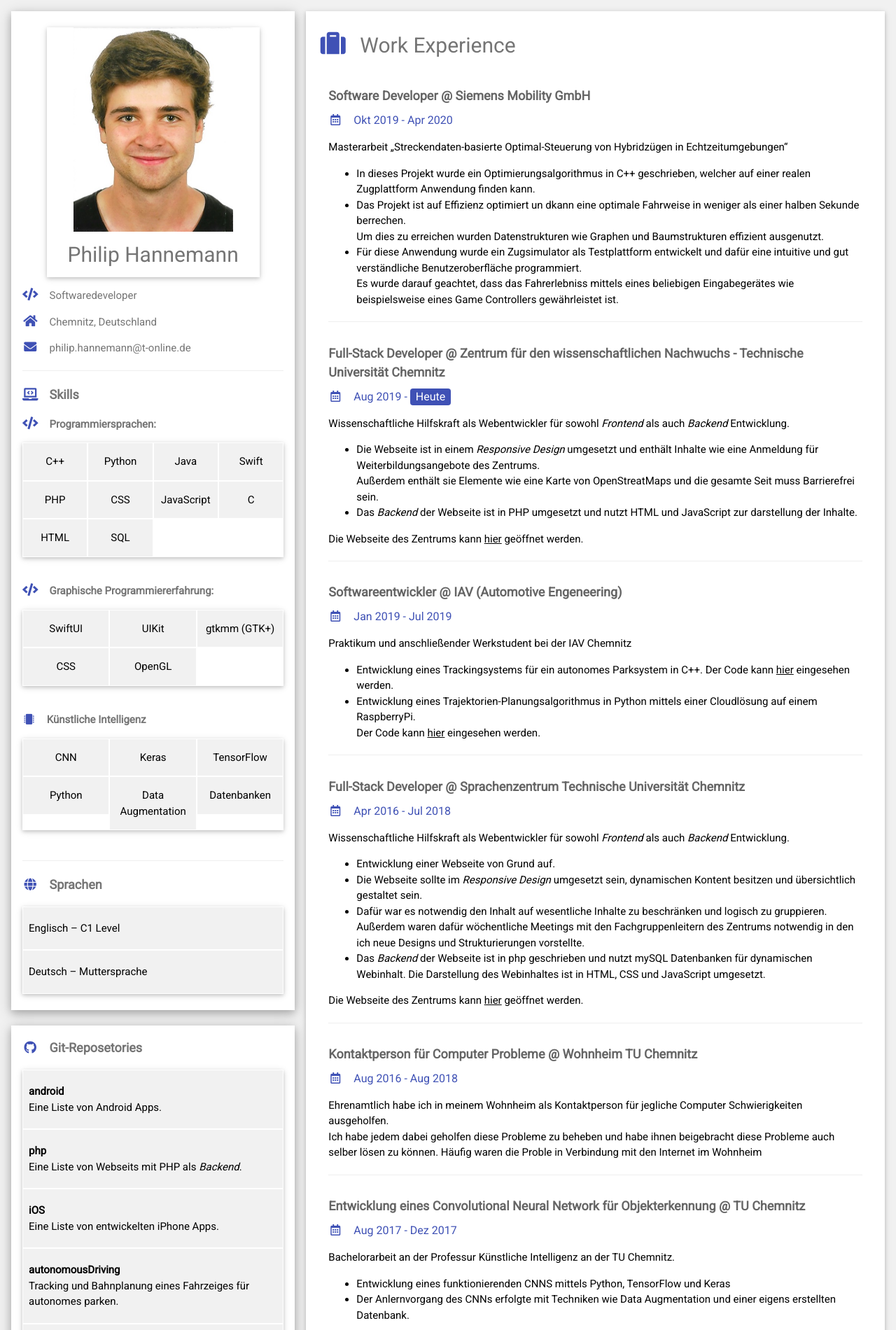
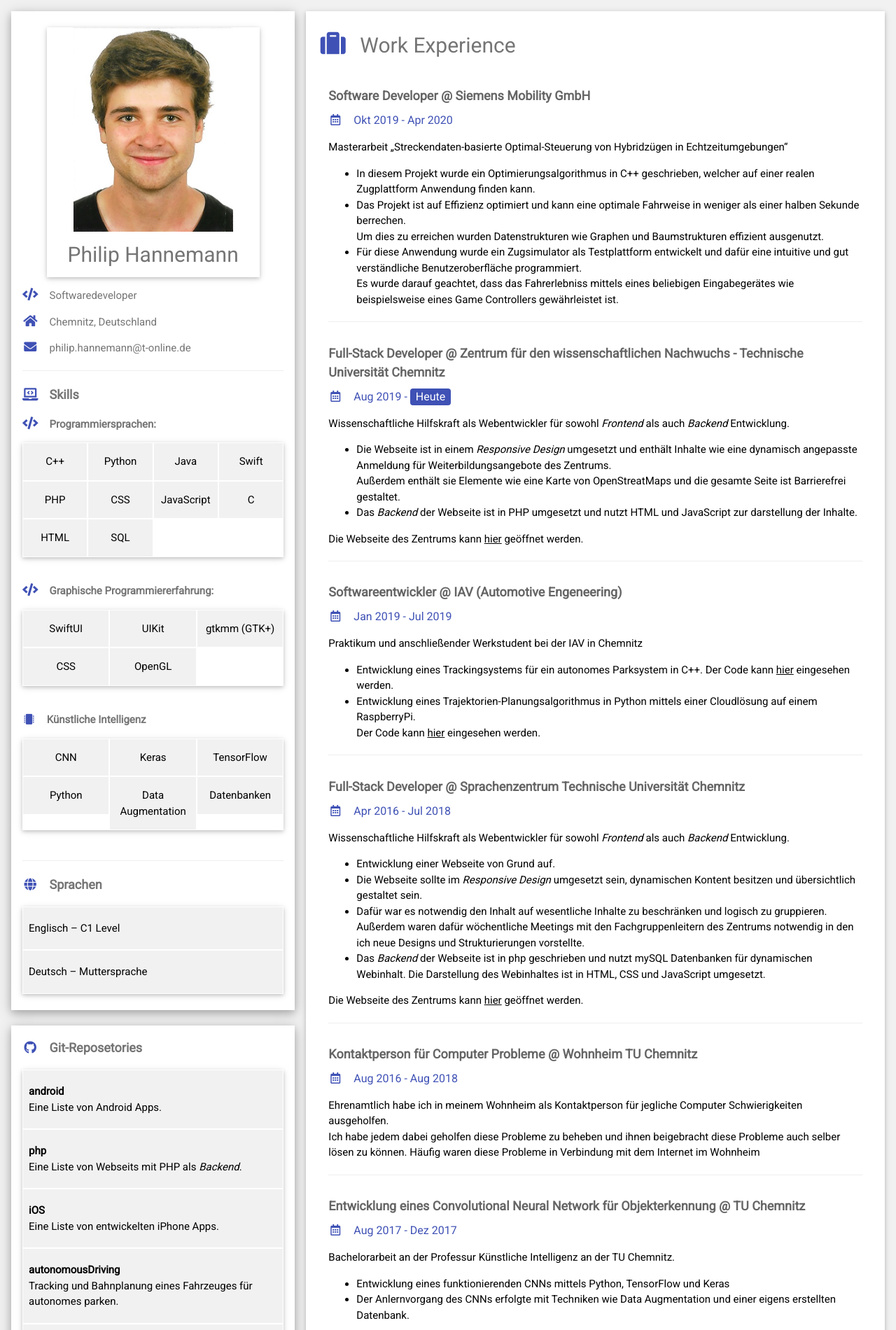
Before and after one commit to PhilipHannemann/PhilipHannemann.github.io.old, a plain HTML site: page index.html in a window 1280 px wide. Shown: the top 1900 px of the page at 70% size. Drawn offline with Linux system fonts and the light colour scheme.

Commit message:
Korrektur

```diff
--- a/index.html
+++ b/index.html
@@ -145,7 +145,7 @@
 	      	  <div class="w3-padding-small w3-light-grey w3-border w3-border-white w3-hover-border-dark-gray">
 	      	  	<a href="https://github.com/PhilipHannemann/autonomousDriving" class="boxLink">
 		          	 <p><b>autonomousDriving</b><br>
-		          	 	Tracking und Bahnplanung eines Fahrzeiges für autonomes parken.
+		          	 	Tracking und Bahnplanung eines Fahrzeuges für autonomes parken.
 		          	 </p>
 	          	</a>
 	      	  </div>
@@ -239,8 +239,8 @@
           <h6 class="w3-text-indigo"><i class="far fa-calendar-alt fa-fw w3-margin-right"></i>Okt 2019 - Apr 2020</h6>
           <p>Masterarbeit „Streckendaten-basierte Optimal-Steuerung von Hybridzügen in Echtzeitumgebungen“</p>
 			<ul>
-				<li>In dieses Projekt wurde ein Optimierungsalgorithmus in C++ geschrieben, welcher auf einer realen Zugplattform Anwendung finden kann. </li>
-				<li>Das Projekt ist auf Effizienz optimiert un dkann eine optimale Fahrweise in weniger als einer halben Sekunde berrechen. <br>
+				<li>In diesem Projekt wurde ein Optimierungsalgorithmus in C++ geschrieben, welcher auf einer realen Zugplattform Anwendung finden kann. </li>
+				<li>Das Projekt ist auf Effizienz optimiert und kann eine optimale Fahrweise in weniger als einer halben Sekunde berrechen. <br>
 				Um dies zu erreichen wurden Datenstrukturen wie Graphen und Baumstrukturen effizient ausgenutzt.
 				</li>
 				<li>
@@ -257,8 +257,8 @@
           <p>Wissenschaftliche Hilfskraft als Webentwickler für sowohl <i>Frontend</i> als auch <i>Backend</i> Entwicklung.</p>
           <p>
           	<ul>
-          		<li>Die Webseite ist in einem <i>Responsive Design</i> umgesetzt  und enthält Inhalte wie eine Anmeldung für Weiterbildungsangebote des Zentrums.<br>
-          		Außerdem enthält sie Elemente wie eine Karte von OpenStreatMaps und die gesamte Seit muss Barrierefrei sein.
+          		<li>Die Webseite ist in einem <i>Responsive Design</i> umgesetzt und enthält Inhalte wie eine dynamisch angepasste Anmeldung für Weiterbildungsangebote des Zentrums.<br>
+          		Außerdem enthält sie Elemente wie eine Karte von OpenStreatMaps und die gesamte Seite ist Barrierefrei gestaltet.
           		</li>
           		<li>Das <i>Backend</i> der Webseite ist in PHP umgesetzt und nutzt HTML und JavaScript zur darstellung der Inhalte.</li>
           	</ul>
@@ -270,7 +270,7 @@
         <div class="w3-container">
           <h5 class="w3-opacity"><b>Softwareentwickler @ IAV (Automotive Engeneering)</b></h5>
           <h6 class="w3-text-indigo"><i class="far fa-calendar-alt fa-fw w3-margin-right"></i>Jan 2019 - Jul 2019</h6>
-          <p>Praktikum und anschließender Werkstudent bei der IAV Chemnitz</p>
+          <p>Praktikum und anschließender Werkstudent bei der IAV in Chemnitz</p>
 	          <ul>
 	          	<li>Entwicklung eines Trackingsystems für ein autonomes Parksystem in C++. Der Code kann <a href="https://github.com/PhilipHannemann/autonomousDriving/tree/master/tracking">hier</a> eingesehen werden.</li>
 	          	<li>Entwicklung eines Trajektorien-Planungsalgorithmus in Python mittels einer Cloudlösung auf einem RaspberryPi. <br>Der Code kann <a href="https://github.com/PhilipHannemann/autonomousDriving/tree/master/pathPlaning">hier</a> eingesehen werden.</li>
@@ -302,7 +302,7 @@
           <h5 class="w3-opacity"><b>Kontaktperson für Computer Probleme @ Wohnheim TU Chemnitz</b></h5>
           <h6 class="w3-text-indigo"><i class="far fa-calendar-alt fa-fw w3-margin-right"></i>Aug 2016 - Aug 2018</h6>
           <p>Ehrenamtlich habe ich in meinem Wohnheim als Kontaktperson für jegliche Computer Schwierigkeiten ausgeholfen.<br>
-          Ich habe jedem dabei geholfen diese Probleme zu beheben und habe ihnen beigebracht diese Probleme auch selber lösen zu können. Häufig waren die Proble in Verbindung mit den Internet im Wohnheim</p>
+          Ich habe jedem dabei geholfen diese Probleme zu beheben und ihnen beigebracht diese Probleme auch selber lösen zu können. Häufig waren diese Probleme in Verbindung mit dem Internet im Wohnheim</p>
           <hr>
         </div>
 
@@ -311,7 +311,7 @@
           <h6 class="w3-text-indigo"><i class="far fa-calendar-alt fa-fw w3-margin-right"></i>Aug 2017 - Dez 2017</h6>
           <p>Bachelorarbeit an der Professur Künstliche Intelligenz an der TU Chemnitz.</p>
           <ul>
-          	<li>Entwicklung eines funktionierenden CNNS mittels Python, TensorFlow und Keras</li>
+          	<li>Entwicklung eines funktionierenden CNNs mittels Python, TensorFlow und Keras</li>
           	<li>Der Anlernvorgang des CNNs erfolgte mit Techniken wie Data Augmentation und einer eigens erstellten Datenbank.</li>
           </ul>
 		<br>
@@ -335,8 +335,8 @@
           <h5 class="w3-opacity"><b>Softwareprojekt CoreWars @ TU Chemnitz</b></h5>
           <h6 class="w3-text-indigo"><i class="far fa-calendar-alt fa-fw w3-margin-right"></i>Apr 2016 - Aug 2016</h6>
           <ul>
-          	<li>Dieses Softwareprojekt wurde in einer Gruppe von sex personen durchgeführt. Die Aufgabe war es das Spiel CoreWars in Java nachzuprogrammieren.</li>
-          	<li>Um das team zu organisieren wurde auf die agile Methode SCRUM gesetzt.</li>
+          	<li>Dieses Softwareprojekt wurde in einer Gruppe von sechs personen durchgeführt. Die Aufgabe war es das Spiel CoreWars in Java nachzuprogrammieren.</li>
+          	<li>Um das Team zu organisieren wurde auf die agile Methode SCRUM gesetzt.</li>
           </ul>
         </div>
 
```
